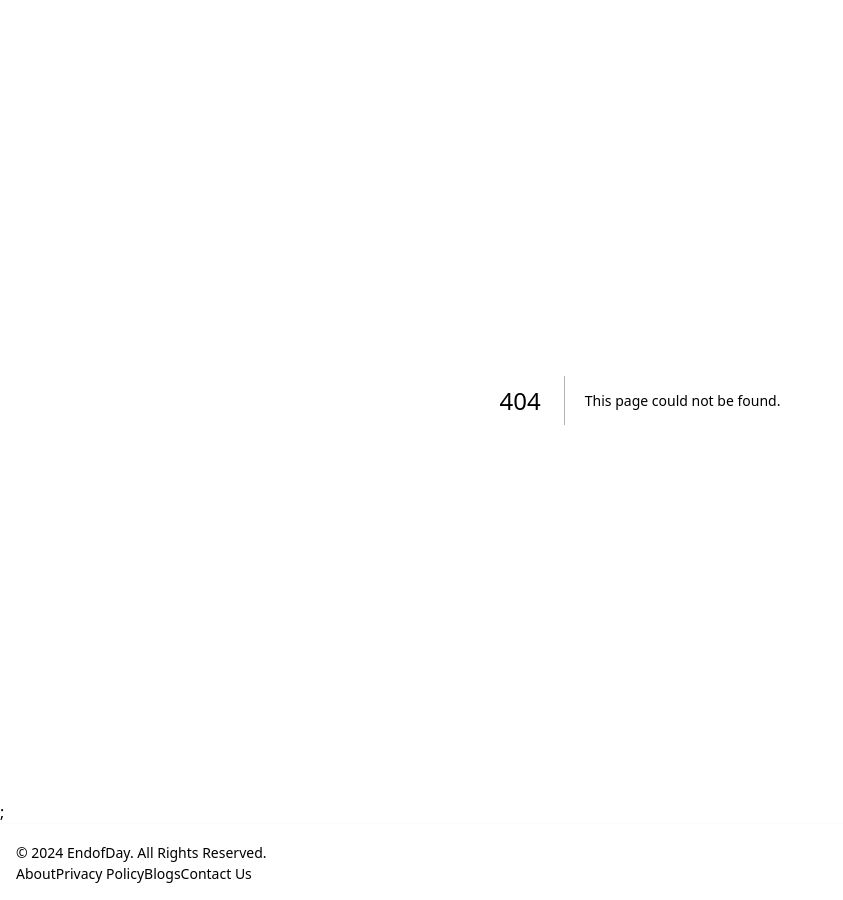
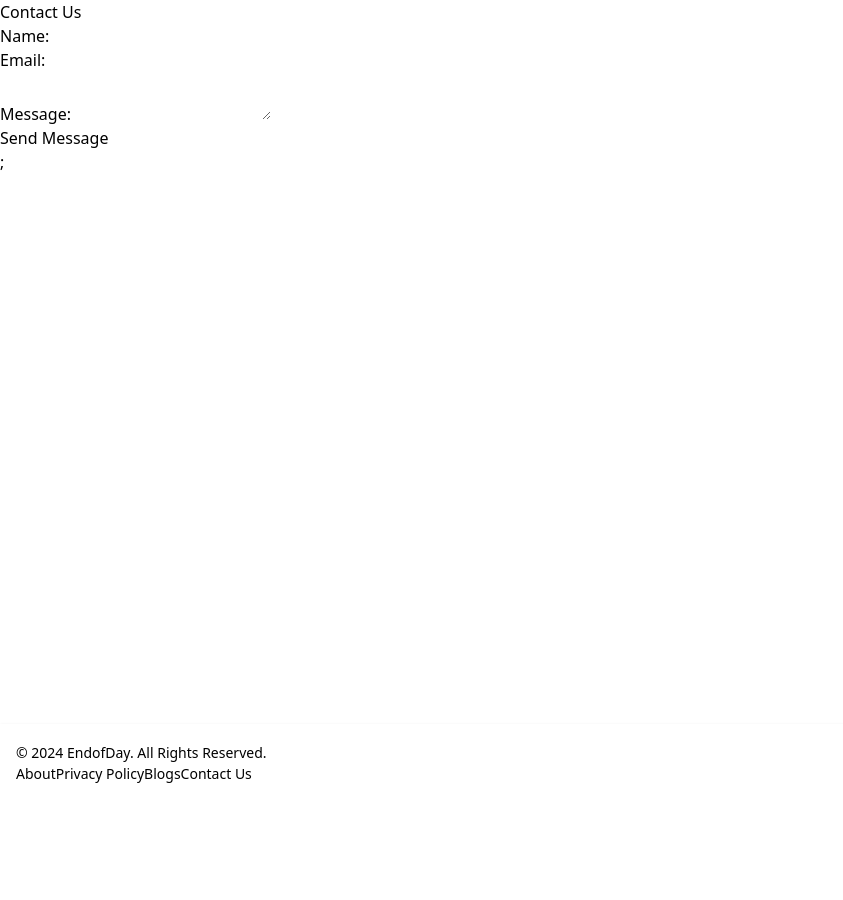
Before and after one commit to ZaeemRizwan2003/endofday, a Next.js app: page /Contact in a window 1280 px wide. Before the commit this address had no page. Shown: the whole page, without its empty margins (0-843 px from the left). After the commit the page ends 800 px from the top, so only its background shows below. Built offline with nearby package versions, Linux system fonts and the light colour scheme.

Commit message:
minor changes

```diff
--- /dev/null
+++ b/pages/Contact.js
@@ -0,0 +1,80 @@
+// components/ContactForm.js
+import { useState } from 'react';
+
+const ContactForm = () => {
+    const [name, setName] = useState('');
+    const [email, setEmail] = useState('');
+    const [message, setMessage] = useState('');
+    const [loading, setLoading] = useState(false);
+    const [success, setSuccess] = useState(false);
+    const [error, setError] = useState('');
+
+    const handleSubmit = async (e) => {
+        e.preventDefault();
+        setLoading(true);
+        setError('');
+
+        const res = await fetch('/api/contact', {
+            method: 'POST',
+            headers: {
+                'Content-Type': 'application/json',
+            },
+            body: JSON.stringify({ name, email, message }),
+        });
+
+        if (res.ok) {
+            setSuccess(true);
+            setName('');
+            setEmail('');
+            setMessage('');
+        } else {
+            setError('Something went wrong, please try again.');
+        }
+        setLoading(false);
+    };
+
+    return (
+        <form onSubmit={handleSubmit}>
+            <h2>Contact Us</h2>
+            {success && <p>Your message has been sent!</p>}
+            {error && <p style={{ color: 'red' }}>{error}</p>}
+            <div>
+                <label>
+                    Name:
+                    <input
+                        type="text"
+                        value={name}
+                        onChange={(e) => setName(e.target.value)}
+                        required
+                    />
+                </label>
+            </div>
+            <div>
+                <label>
+                    Email:
+                    <input
+                        type="email"
+                        value={email}
+                        onChange={(e) => setEmail(e.target.value)}
+                        required
+                    />
+                </label>
+            </div>
+            <div>
+                <label>
+                    Message:
+                    <textarea
+                        value={message}
+                        onChange={(e) => setMessage(e.target.value)}
+                        required
+                    />
+                </label>
+            </div>
+            <button type="submit" disabled={loading}>
+                {loading ? 'Sending...' : 'Send Message'}
+            </button>
+        </form>
+    );
+};
+
+export default ContactForm;
--- a/pages/Restaurants/RAccount.js
+++ b/pages/Restaurants/RAccount.js
@@ -12,12 +12,12 @@ const Account = ({ user, error }) => {
 
     // Display loading state until user data is fetched (handled by server-side props)
     if (!user) {
-        return <div><LuLoader/></div>;
+        return <div><LuLoader /></div>;
     }
 
     const [isEditing, setIsEditing] = useState(false);
     const [formData, setFormData] = useState({
-        restrauntName: user.restrauntName,
+        restaurantName: user.restaurantName,
         email: user.email,
         address: user.address,
         number: user.number,
@@ -75,8 +75,8 @@ const Account = ({ user, error }) => {
                                 <label>Restaurant Name:</label>
                                 <input
                                     type="text"
-                                    name="restrauntName"
-                                    value={formData.restrauntName}
+                                    name="restaurantName"
+                                    value={formData.restaurantName}
                                     onChange={handleChange}
                                     className="border rounded p-2 w-full"
                                     required
@@ -126,7 +126,7 @@ const Account = ({ user, error }) => {
                         </form>
                     ) : (
                         <>
-                            <p><strong>Restaurant Name:</strong> {formData.restrauntName}</p>
+                            <p><strong>Restaurant Name:</strong> {formData.restaurantName}</p>
                             <p><strong>Email:</strong> {formData.email}</p>
                             <p><strong>Address:</strong> {formData.address}</p>
                             <p><strong>Phone Number:</strong> {formData.number}</p>
--- /dev/null
+++ b/pages/api/contact.js
@@ -0,0 +1,37 @@
+// pages/api/contact.js
+import nodemailer from 'nodemailer';
+
+export default async function handler(req, res) {
+    if (req.method === 'POST') {
+        const { name, email, message } = req.body;
+
+        // Create a nodemailer transporter
+        const transporter = nodemailer.createTransport({
+            host: 'smtp.gmail.com',
+            port: 587,
+            secure: false,
+            auth: {
+                user: process.env.EMAIL_USER, // your email
+                pass: process.env.EMAIL_PASS, // your email password or app password
+            },
+        });
+
+        const mailOptions = {
+            from: email, // sender's email
+            to: 'endofday1122@gmail.com', // your email
+            subject: `Contact Form Submission from ${name}`,
+            text: message,
+            html: `<p>You have a new contact request from <strong>${name}</strong> (${email}):</p><p>${message}</p>`,
+        };
+
+        try {
+            await transporter.sendMail(mailOptions);
+            res.status(200).json({ message: 'Message sent successfully' });
+        } catch (error) {
+            res.status(500).json({ message: 'Failed to send message', error });
+        }
+    } else {
+        res.setHeader('Allow', ['POST']);
+        res.status(405).end(`Method ${req.method} Not Allowed`);
+    }
+}
```
